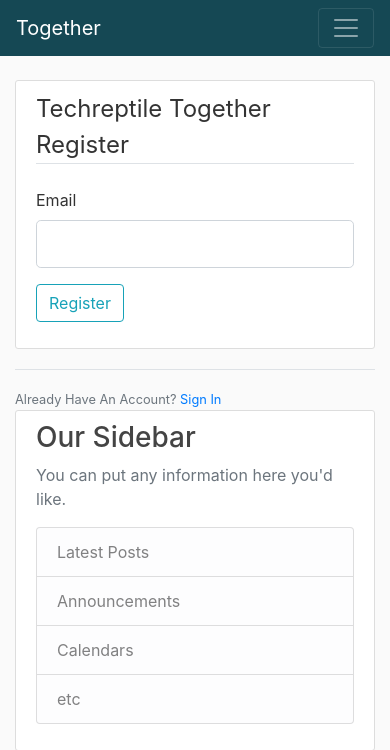
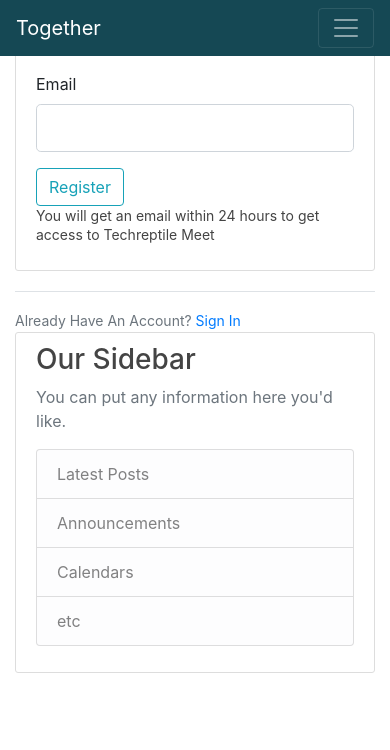
Before and after one commit to ama85bd/flaskpostgresproject, a Flask app: page /register in a window 390 px wide. Shown: the top 750 px of the page. Run offline with Flask 2, Linux system fonts and the light colour scheme; parts of the project's set-up code (start-up, migrations or seed data) failed here and were passed over; some libraries are stand-ins or nearby versions.

Commit message:
before mobile no

```diff
--- a/flaskpostgresproject/__init__.py
+++ b/flaskpostgresproject/__init__.py
@@ -1,5 +1,7 @@
 from flask import Flask
 from flask_sqlalchemy import SQLAlchemy
+from flask_bcrypt import Bcrypt
+from flask_bootstrap import Bootstrap
 
 
 app = Flask(__name__)
@@ -9,13 +11,15 @@ ENV = 'dev'
 if ENV == 'dev':
     app.debug = True
     app.config['SQLALCHEMY_DATABASE_URI'] = \
-        'postgresql://postgres:postgres@localhost/flaskpostgresproject'
+        'postgresql://postgres:4369@localhost/flaskpostgresproject'
 else:
     app.debug = False
     app.config['SQLALCHEMY_DATABASE_URI'] = ''
 
 app.config['SQLALCHEMY_TRACK_MODIFICATIONS'] = False
 db = SQLAlchemy(app)
+bcrypt = Bcrypt(app)
+Bootstrap(app)
 
 
 from flaskpostgresproject import routes
--- a/flaskpostgresproject/forms.py
+++ b/flaskpostgresproject/forms.py
@@ -1,12 +1,18 @@
 from flask_wtf import FlaskForm
 from wtforms import StringField, SubmitField, PasswordField, BooleanField
-from wtforms.validators import DataRequired, Length, Email
+from wtforms.validators import DataRequired, Length, Email, ValidationError, EqualTo
+from flaskpostgresproject.models import EmailFirst
 
 
 class RegistrationForm(FlaskForm):
     email = StringField('Email',
                         validators=[DataRequired(), Email()])
     submit = SubmitField('Register')
+
+    def validate_email(self, email):
+        firstemail = EmailFirst.query.filter_by(email=email.data).first()
+        if firstemail:
+            raise ValidationError('This email is taken. Please choose a different one.')
 
 
 class LoginForm(FlaskForm):
@@ -15,3 +21,24 @@ class LoginForm(FlaskForm):
     password = PasswordField('Password', validators=[DataRequired()])
     remember = BooleanField('Remember Me')
     submit = SubmitField('Login')
+
+
+class RequestRegistrationForm(FlaskForm):
+    username = StringField('Username',
+                           validators=[DataRequired(), Length(min=2, max=20)])
+    email = StringField('Email',
+                        validators=[DataRequired(), Email()])
+    password = PasswordField('Password', validators=[DataRequired()])
+    confirm_password = PasswordField('Confirm Password',
+                                     validators=[DataRequired(), EqualTo('password')])
+    submit = SubmitField('Register')
+
+    def validate_username(self, username):
+        user = User.query.filter_by(username=username.data).first()
+        if user:
+            raise ValidationError('That username is taken. Please choose a different one')
+
+    def validate_email(self, email):
+        firstemail = EmailFirst.query.filter_by(email=email.data).first()
+        if firstemail:
+            raise ValidationError('This email is taken. Please choose a different one.')
--- a/flaskpostgresproject/routes.py
+++ b/flaskpostgresproject/routes.py
@@ -1,5 +1,5 @@
 from flask import render_template, flash, redirect, url_for
-from flaskpostgresproject import app
+from flaskpostgresproject import app, db, bcrypt
 from flaskpostgresproject.forms import RegistrationForm, LoginForm
 from flaskpostgresproject.models import EmailFirst
 
@@ -36,6 +36,9 @@ def about():
 def register():
     form = RegistrationForm()
     if form.validate_on_submit():
+        firstemail = EmailFirst(email= form.email.data)
+        db.session.add(firstemail)
+        db.session.commit()
         flash(f'An email has been sent on {form.email.data} please check and '
               f'complete your registration.', 'success')
         return redirect(url_for('index'))
--- a/flaskpostgresproject/templates/layout.html
+++ b/flaskpostgresproject/templates/layout.html
@@ -9,6 +9,12 @@
     <!-- Bootstrap CSS -->
     <link rel="stylesheet" href="https://stackpath.bootstrapcdn.com/bootstrap/4.5.2/css/bootstrap.min.css" integrity="sha384-JcKb8q3iqJ61gNV9KGb8thSsNjpSL0n8PARn9HuZOnIxN0hoP+VmmDGMN5t9UJ0Z" crossorigin="anonymous">
     <link rel="stylesheet" type="text/css" href="{{ url_for('static', filename='main.css') }}">
+
+    {% block styles %}
+    {{ bootstrap.load_css() }}
+    <link rel="stylesheet" href="https://cdnjs.cloudflare.com/ajax/libs/intl-tel-input/16.0.4/css/intlTelInput.css">
+    {% endblock %}
+
     {% if title %}
         <title>Together - {{ title }}</title>
     {% else %}
@@ -73,5 +79,10 @@
     <script src="https://cdn.jsdelivr.net/npm/popper.js@1.16.1/dist/umd/popper.min.js" integrity="sha384-9/reFTGAW83EW2RDu2S0VKaIzap3H66lZH81PoYlFhbGU+6BZp6G7niu735Sk7lN" crossorigin="anonymous"></script>
     <script src="https://stackpath.bootstrapcdn.com/bootstrap/4.5.2/js/bootstrap.min.js" integrity="sha384-B4gt1jrGC7Jh4AgTPSdUtOBvfO8shuf57BaghqFfPlYxofvL8/KUEfYiJOMMV+rV" crossorigin="anonymous"></script>
 
+    {% block scripts %}
+    {{ bootstrap.load_js() }}
+    <script src="https://cdnjs.cloudflare.com/ajax/libs/intl-tel-input/16.0.4/js/intlTelInput.min.js"></script>
+    {% endblock %}
+
 </body>
 </html>
--- a/flaskpostgresproject/templates/login.html
+++ b/flaskpostgresproject/templates/login.html
@@ -4,7 +4,7 @@
         <form action="" method="POST">
             {{ form.hidden_tag() }}
             <fieldset class="form-group">
-                <legend class="border-bottom mb-4">Techreptile Together Log In</legend>
+                <legend class="border-bottom mb-4">Together Log In</legend>
                 <div>
                     {{ form.email.label(class="form-control-label") }}
 
--- a/flaskpostgresproject/templates/register.html
+++ b/flaskpostgresproject/templates/register.html
@@ -4,7 +4,7 @@
         <form action="" method="POST">
             {{ form.hidden_tag() }}
             <fieldset class="form-group">
-                <legend class="border-bottom mb-4">Techreptile Together Register</legend>
+                <legend class="border-bottom mb-4">Together Register </legend>
                 <div>
                     {{ form.email.label(class="form-control-label") }}
 
@@ -22,6 +22,7 @@
             </fieldset>
             <div class="form-group">
                 {{ form.submit(class="btn btn-outline-info") }}
+                <h6> <small>You will get an email within 24 hours to get access to Techreptile Meet</small></h6>
             </div>
         </form>
     </div>
--- /dev/null
+++ b/flaskpostgresproject/templates/requestregister.html
@@ -0,0 +1,4 @@
+{% extends "layout.html" %}
+{% block content %}
+    <h1>About Page</h1>
+{% endblock content %}
```
Also changed, not shown: flaskpostgresproject/models.py (+23 -5 lines).
